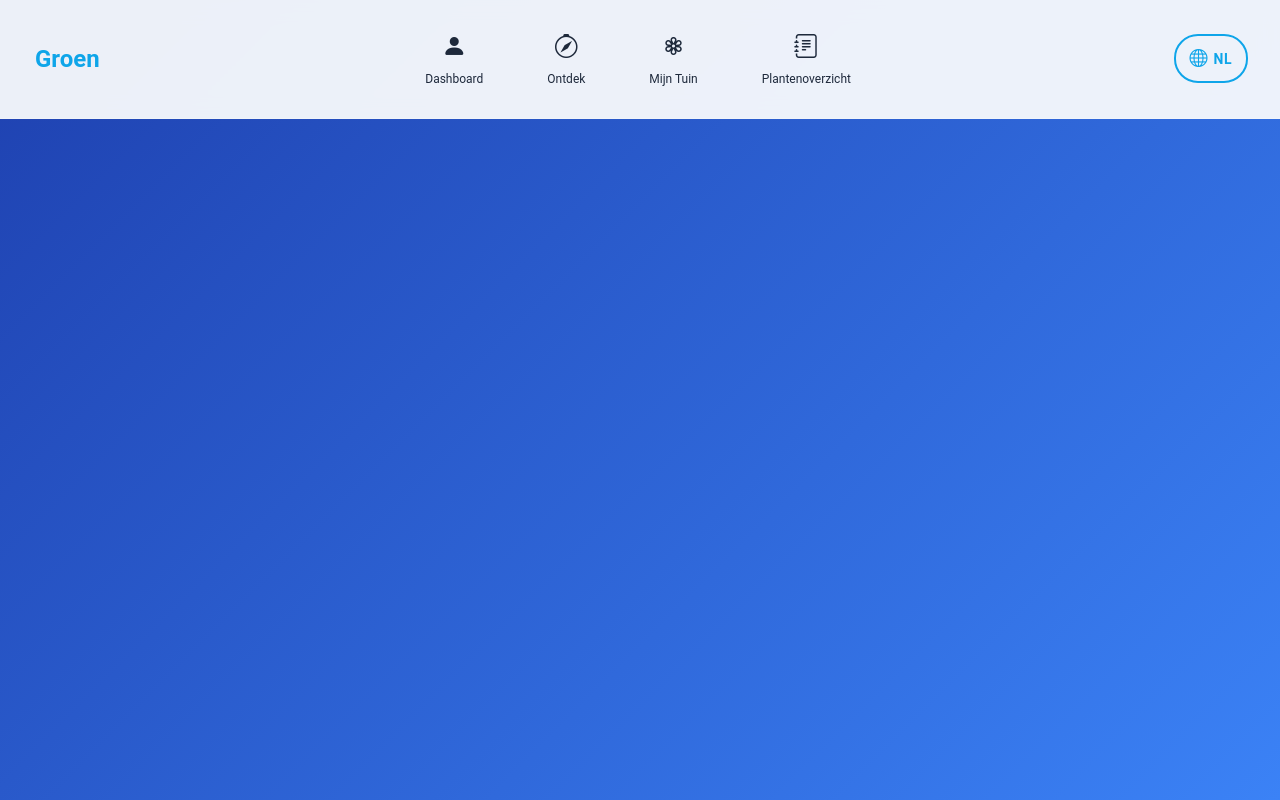
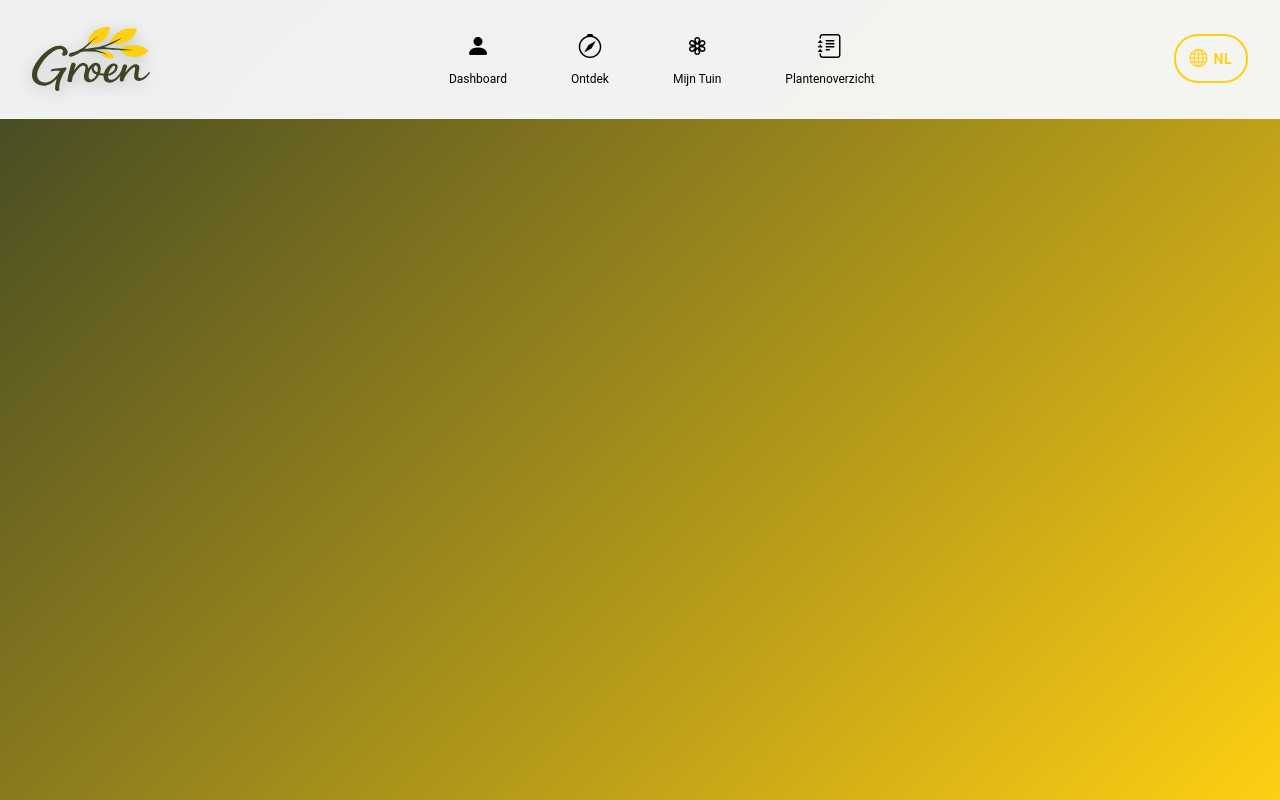
Before and after one commit to Plok98/vueGarden, a Vue app: page /1 in a window 1280 px wide. Built offline with nearby package versions, Linux system fonts and the light colour scheme.

Commit message:
Clean up the color pallette and logo

```diff
--- a/src/components/AppNavigation.vue
+++ b/src/components/AppNavigation.vue
@@ -1,7 +1,9 @@
 <template>
   <nav class="navigation">
     <div class="nav-container">
-      <a href="#" class="nav-brand" id="nav-brand">{{ config.app_title }}</a>
+      <a href="#" class="nav-brand" id="nav-brand">
+        <img src="@/assets/logo.svg" :alt="config.app_title" class="brand-logo" />
+      </a>
       <ul class="nav-links">
         <li v-for="link in navLinks" :key="link.id">
           <a
@@ -76,10 +78,22 @@ const navLinks = computed(() => [
 }
 
 .nav-brand {
-  font-size: 1.5rem;
-  font-weight: 700;
-  color: var(--seasonal-primary);
+  display: flex;
+  align-items: center;
   text-decoration: none;
+  background: transparent !important;
+  padding: 0;
+}
+
+.brand-logo {
+  height: 64px;
+  width: auto;
+  filter: drop-shadow(0 4px 8px rgba(0, 0, 0, 0.2));
+  transition: transform 0.2s;
+}
+
+.brand-logo:hover {
+  transform: scale(1.05);
 }
 
 .nav-links {
--- a/src/composables/useConfig.ts
+++ b/src/composables/useConfig.ts
@@ -19,32 +19,32 @@ function getSeasonalColors(): {
 
   const seasonalPalettes: Record<'spring' | 'summer' | 'fall' | 'winter', SeasonalPalette> = {
     spring: {
-      background_color: '#22c55e',
+      background_color: '#3e4524',
       card_color: '#ffffff',
-      text_color: '#1f2937',
-      primary_action_color: '#eab308',
-      secondary_action_color: '#84cc16',
+      text_color: '#000000',
+      primary_action_color: '#ffcf13',
+      secondary_action_color: '#ffcf13',
     },
     summer: {
-      background_color: '#eab308',
+      background_color: '#3e4524',
       card_color: '#ffffff',
-      text_color: '#1f2937',
-      primary_action_color: '#dc2626',
-      secondary_action_color: '#f97316',
+      text_color: '#000000',
+      primary_action_color: '#ffcf13',
+      secondary_action_color: '#ffcf13',
     },
     fall: {
-      background_color: '#dc2626',
+      background_color: '#3e4524',
       card_color: '#ffffff',
-      text_color: '#1f2937',
-      primary_action_color: '#ea580c',
-      secondary_action_color: '#d97706',
+      text_color: '#000000',
+      primary_action_color: '#ffcf13',
+      secondary_action_color: '#ffcf13',
     },
     winter: {
-      background_color: '#1e40af',
-      card_color: '#f8fafc',
-      text_color: '#1e293b',
-      primary_action_color: '#0ea5e9',
-      secondary_action_color: '#3b82f6',
+      background_color: '#3e4524',
+      card_color: '#ffffff',
+      text_color: '#000000',
+      primary_action_color: '#ffcf13',
+      secondary_action_color: '#ffcf13',
     },
   }
 
@@ -69,9 +69,17 @@ const defaultConfig: AppConfig = {
 
 const config = ref<AppConfig>({ ...defaultConfig })
 
+function hexToRgb(hex: string): string {
+  const result = /^#?([a-f\d]{2})([a-f\d]{2})([a-f\d]{2})$/i.exec(hex)
+  return result
+    ? `${parseInt(result[1] || '0', 16)}, ${parseInt(result[2] || '0', 16)}, ${parseInt(result[3] || '0', 16)}`
+    : '0, 0, 0'
+}
+
 export function useConfig() {
   const applyConfigStyles = () => {
     document.body.style.background = `linear-gradient(135deg, ${config.value.background_color} 0%, ${config.value.secondary_action_color} 100%)`
+    document.body.style.backgroundAttachment = 'fixed'
     document.body.style.fontFamily = config.value.font_family
     document.body.style.fontSize = `${config.value.font_size}px`
 
@@ -81,6 +89,8 @@ export function useConfig() {
     root.style.setProperty('--seasonal-card', config.value.card_color)
     root.style.setProperty('--seasonal-text', config.value.text_color)
     root.style.setProperty('--seasonal-primary', config.value.primary_action_color)
+    root.style.setProperty('--seasonal-primary-rgb', hexToRgb(config.value.primary_action_color))
+    root.style.setProperty('--seasonal-text-rgb', hexToRgb(config.value.text_color))
     root.style.setProperty('--seasonal-secondary', config.value.secondary_action_color)
   }
 
--- a/src/views/DiscoverPage.vue
+++ b/src/views/DiscoverPage.vue
@@ -1,7 +1,11 @@
 <template>
   <div class="page">
     <header class="header">
-      <h1>{{ t('discoverTitle') }}</h1>
+      <h1 class="discover-logo-title">
+        <span v-if="language === 'nl'">Ontdek</span>
+        <span v-else>Discover</span>
+        <img src="@/assets/logo.svg" alt="Groen" class="inline-logo" />
+      </h1>
       <p>{{ t('discoverSubtitle') }}</p>
     </header>
 
@@ -154,6 +158,19 @@ const discoverInsights = computed((): Insight[] => {
   margin: 0 0 0.5rem 0;
 }
 
+.discover-logo-title {
+  display: flex;
+  align-items: center;
+  justify-content: center;
+  gap: 0.75rem;
+  font-size: 2.5rem;
+}
+
+.inline-logo {
+  height: 80px;
+  width: auto;
+}
+
 .header p {
   color: rgba(255, 255, 255, 0.8);
   font-size: 1.1rem;
--- a/src/views/HomeView.vue
+++ b/src/views/HomeView.vue
@@ -153,19 +153,20 @@ body {
   box-sizing: border-box;
   font-family: Roboto;
   background: linear-gradient(135deg, var(--seasonal-background) 0%, var(--seasonal-background-secondary) 100%);
+  background-attachment: fixed;
   min-height: 100%;
 }
 
 :root {
-  --seasonal-background: #1e40af;
-  --seasonal-background-secondary: #3b82f6;
-  --seasonal-card: #f8fafc;
-  --seasonal-text: #1e293b;
-  --seasonal-primary: #0ea5e9;
-  --seasonal-secondary: #3b82f6;
-  --seasonal-primary-rgb: 14, 165, 233;
-  --seasonal-secondary-rgb: 59, 130, 246;
-  --seasonal-text-rgb: 30, 41, 59;
+  --seasonal-background: #3e4524;
+  --seasonal-background-secondary: #ffcf13;
+  --seasonal-card: #ffffff;
+  --seasonal-text: #000000;
+  --seasonal-primary: #ffcf13;
+  --seasonal-secondary: #ffcf13;
+  --seasonal-primary-rgb: 255, 207, 19;
+  --seasonal-secondary-rgb: 255, 207, 19;
+  --seasonal-text-rgb: 0, 0, 0;
 }
 
 * {
@@ -190,53 +191,20 @@ body {
   padding: 0 2rem;
 }
 
-/* Seasonal themes */
-.seasonal-spring {
-  --seasonal-background: #22c55e;
-  --seasonal-background-secondary: #84cc16;
+/* Seasonal themes - Unified Brand Palette */
+.seasonal-spring,
+.seasonal-summer,
+.seasonal-fall,
+.seasonal-winter {
+  --seasonal-background: #3e4524;
+  --seasonal-background-secondary: #ffcf13;
   --seasonal-card: #ffffff;
-  --seasonal-text: #1f2937;
-  --seasonal-primary: #eab308;
-  --seasonal-secondary: #84cc16;
-  --seasonal-primary-rgb: 234, 179, 8;
-  --seasonal-secondary-rgb: 132, 204, 22;
-  --seasonal-text-rgb: 31, 41, 55;
-}
-
-.seasonal-summer {
-  --seasonal-background: #eab308;
-  --seasonal-background-secondary: #f97316;
-  --seasonal-card: #ffffff;
-  --seasonal-text: #1f2937;
-  --seasonal-primary: #dc2626;
-  --seasonal-secondary: #f97316;
-  --seasonal-primary-rgb: 220, 38, 38;
-  --seasonal-secondary-rgb: 249, 115, 22;
-  --seasonal-text-rgb: 31, 41, 55;
-}
-
-.seasonal-fall {
-  --seasonal-background: #dc2626;
-  --seasonal-background-secondary: #d97706;
-  --seasonal-card: #ffffff;
-  --seasonal-text: #1f2937;
-  --seasonal-primary: #ea580c;
-  --seasonal-secondary: #d97706;
-  --seasonal-primary-rgb: 234, 88, 12;
-  --seasonal-secondary-rgb: 217, 119, 6;
-  --seasonal-text-rgb: 31, 41, 55;
-}
-
-.seasonal-winter {
-  --seasonal-background: #1e40af;
-  --seasonal-background-secondary: #3b82f6;
-  --seasonal-card: #f8fafc;
-  --seasonal-text: #1e293b;
-  --seasonal-primary: #0ea5e9;
-  --seasonal-secondary: #3b82f6;
-  --seasonal-primary-rgb: 14, 165, 233;
-  --seasonal-secondary-rgb: 59, 130, 246;
-  --seasonal-text-rgb: 30, 41, 59;
+  --seasonal-text: #000000;
+  --seasonal-primary: #ffcf13;
+  --seasonal-secondary: #ffcf13;
+  --seasonal-primary-rgb: 255, 207, 19;
+  --seasonal-secondary-rgb: 255, 207, 19;
+  --seasonal-text-rgb: 0, 0, 0;
 }
 
 @media (max-width: 1024px) {
--- a/src/views/MyGardenPage.vue
+++ b/src/views/MyGardenPage.vue
@@ -1,7 +1,10 @@
 <template>
   <div class="page">
     <header class="header">
-      <h1>{{ t('myGardenTitle') }}</h1>
+      <h1 v-if="t('myGardenTitle') === 'Groen'" class="logo-title">
+        <img src="@/assets/logo.svg" alt="Groen" class="logo-img" />
+      </h1>
+      <h1 v-else>{{ t('myGardenTitle') }}</h1>
       <p>{{ t('myGardenSubtitle') }}</p>
     </header>
 
@@ -108,6 +111,18 @@ async function handleDelete(plant: Plant) {
   margin: 0 0 0.5rem 0;
 }
 
+.logo-title {
+  display: flex;
+  justify-content: center;
+  margin-bottom: 1rem;
+}
+
+.logo-img {
+  height: 120px;
+  width: auto;
+  filter: drop-shadow(0 4px 8px rgba(0, 0, 0, 0.2));
+}
+
 .header p {
   color: rgba(255, 255, 255, 0.8);
   font-size: 1.1rem;
```
Also changed, not shown: src/assets/logo.svg.
